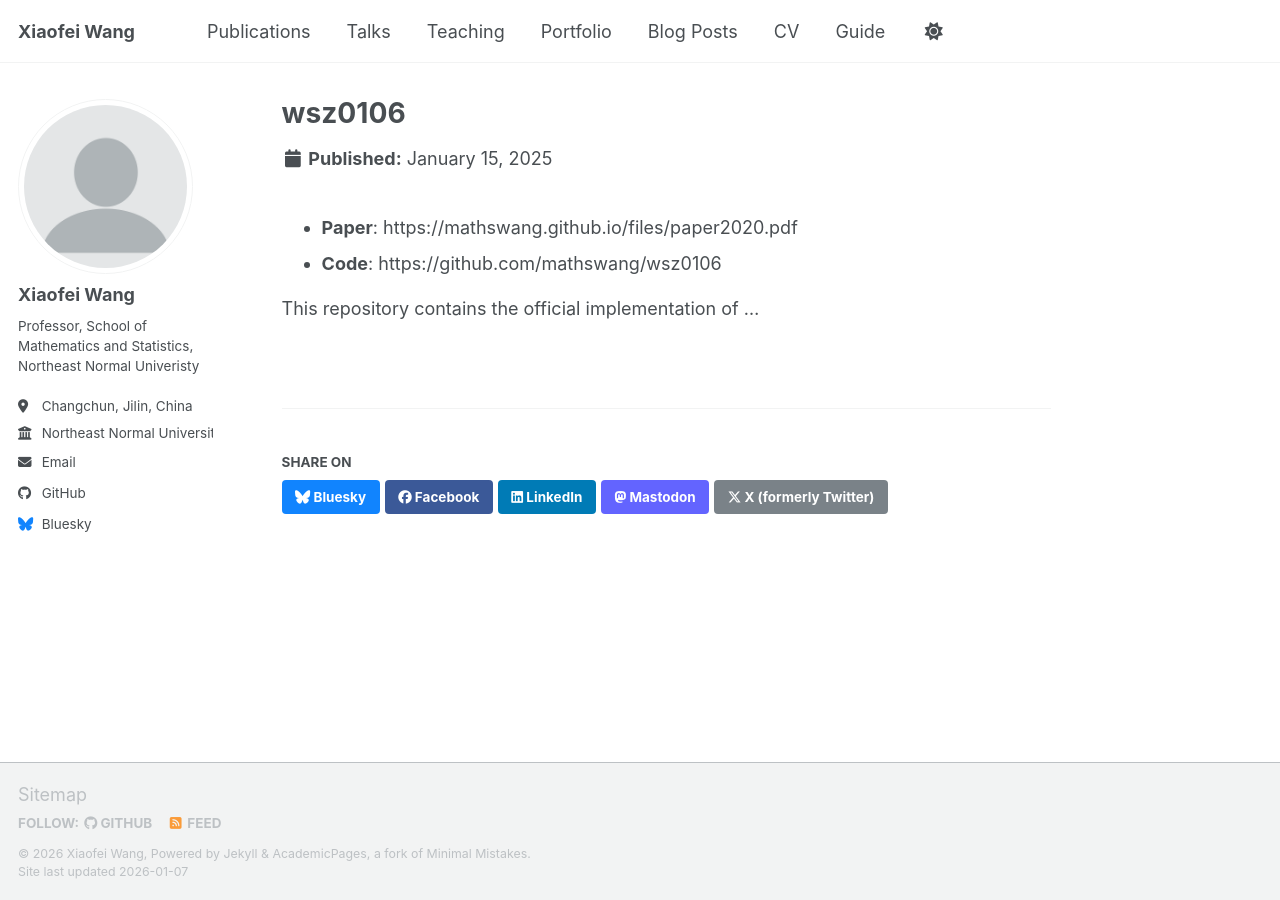
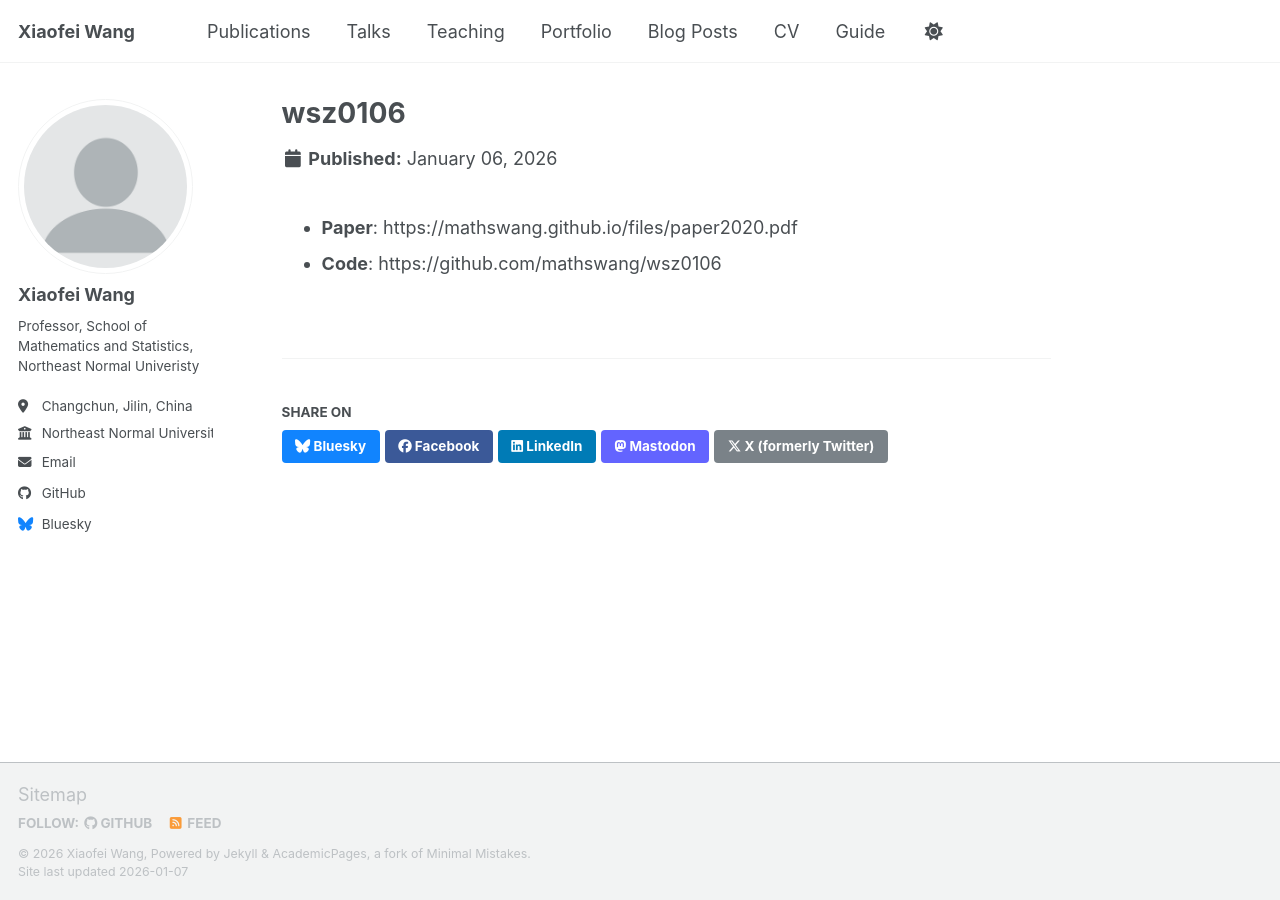
Before and after one commit to mathswang/mathswang.github.io, a Jekyll site: the page built from _portfolio/wsz0106.md, in a window 1280 px wide. Built offline with Jekyll 4.4.1, drawn with Linux system fonts in a browser that asks for light colours; a script bundle is joined from its source files by our own code; library files that are not in the unit come from our copies.

Commit message:
Update wsz0106.md

```diff
--- a/_portfolio/wsz0106.md
+++ b/_portfolio/wsz0106.md
@@ -1,11 +1,9 @@
 ---
 title: "wsz0106"
-excerpt: "Code for our jmlr 2020 paper."
+excerpt: ""
 collection: portfolio
-date: 2025-01-15
+date: 2026-01-06
 ---
 
 - **Paper**: https://mathswang.github.io/files/paper2020.pdf
 - **Code**: https://github.com/mathswang/wsz0106
-
-This repository contains the official implementation of ...
```
